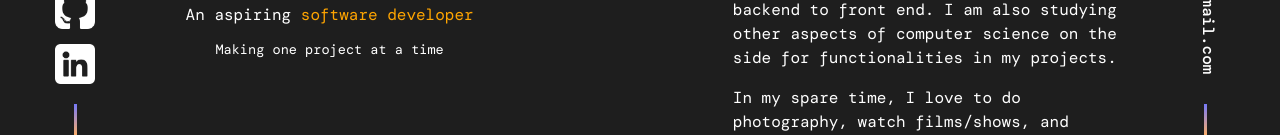
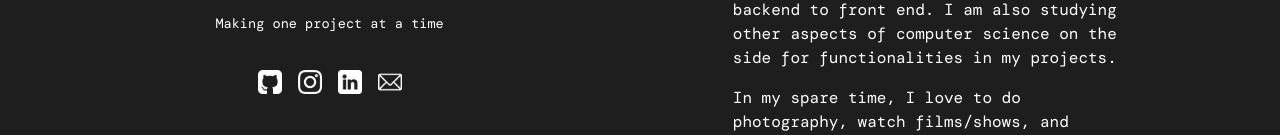
Before and after one commit to skchuong100/my-portfolio, a React (Create React App) app: page / in a window 1280 px wide. Shown: the part 665-800 px from the top of the page. Built offline with nearby package versions, Linux system fonts and the light colour scheme; a web font is replaced by a local one.

Commit message:
savepoint

```diff
--- a/src/components/FirstSection.css
+++ b/src/components/FirstSection.css
@@ -465,4 +465,26 @@
   .right-half.scroll-column {
     padding: 5rem;
   }
+  .social-row {
+    display: flex;
+  }
 }
+
+/* —— Restore social-row on wide tablets / smart-displays in landscape —— */
+@media (orientation: landscape) and (min-width: 1024px) and (max-width: 1600px) {
+  .social-row {
+    display: flex !important;        /* beats the earlier “display: none” */
+    justify-content: center;
+    gap: 1rem;
+  }
+}
+
+/* —— Nest-Hub-class landscape screens (shorter than 700 px high) —— */
+@media (orientation: landscape) and (min-width: 1024px) and (max-height: 700px) {
+  .pic-gradient {
+    /* smaller than the 500 px set for iPad Pro etc. :contentReference[oaicite:0]{index=0} */
+    max-width: 250px;
+    width: 70%;          /* still responsive on narrower widths */
+    margin: 3rem auto 2rem;
+  }
+}
--- a/src/components/Navbar.css
+++ b/src/components/Navbar.css
@@ -87,3 +87,10 @@ body::-webkit-scrollbar {
     display: flex; /* or block, matching your original desktop style */
   }
 }
+@media (orientation: landscape) and (min-width: 820px) and (max-width: 1366px) {
+
+  /* top navigation bar */
+  .navbar {
+    display: none !important;      /* overrides the ≥768 px “display:flex” rule :contentReference[oaicite:0]{index=0} */
+  }
+}
--- a/src/components/Sidebars.css
+++ b/src/components/Sidebars.css
@@ -126,3 +126,10 @@
     display: flex;
   }
 }
+
+@media (orientation: landscape) and (min-width: 820px) and (max-width: 1366px) {
+
+  .sidebar {
+    display: none !important;      /* overrides the ≥768 px “display:flex” rule :contentReference[oaicite:0]{index=0} */
+  }
+}
```
